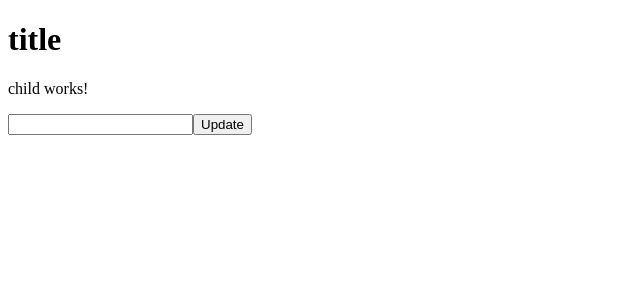
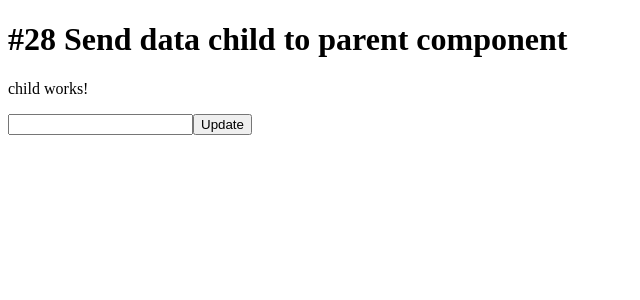
Before and after one commit to jitendrakumar0/my-app, an Angular app: page / in a window 1280 px wide. Shown: the top 300 px of the page, without its empty margins (0-640 px from the left). Built offline with nearby package versions, Linux system fonts and the light colour scheme.

Commit message:
#28 Send data child to parent component

```diff
--- a/src/app/app.component.ts
+++ b/src/app/app.component.ts
@@ -6,7 +6,7 @@ import { Component } from '@angular/core';
   styleUrls: ['./app.component.scss']
 })
 export class AppComponent {
-  title = 'title';
+  title = '#28 Send data child to parent component';
 
   updateData(item:any) {
     console.warn(item);
```
